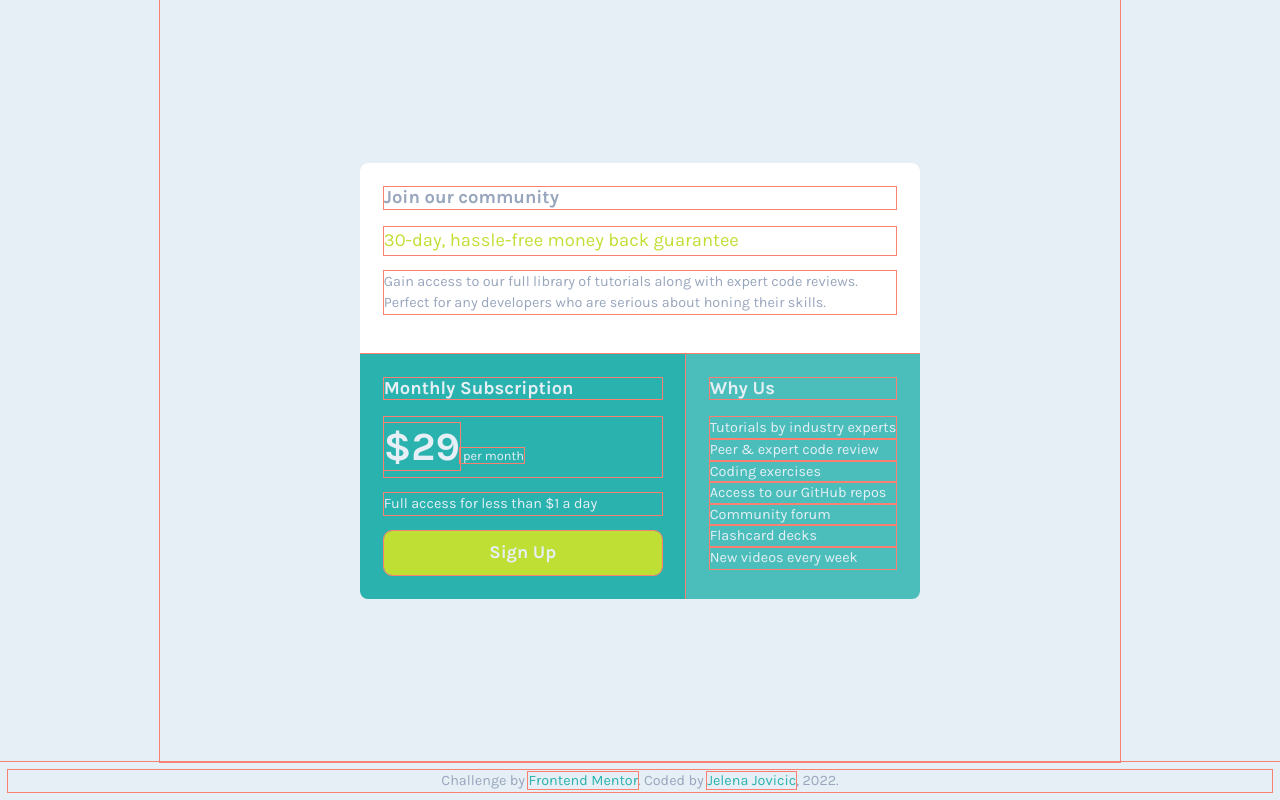
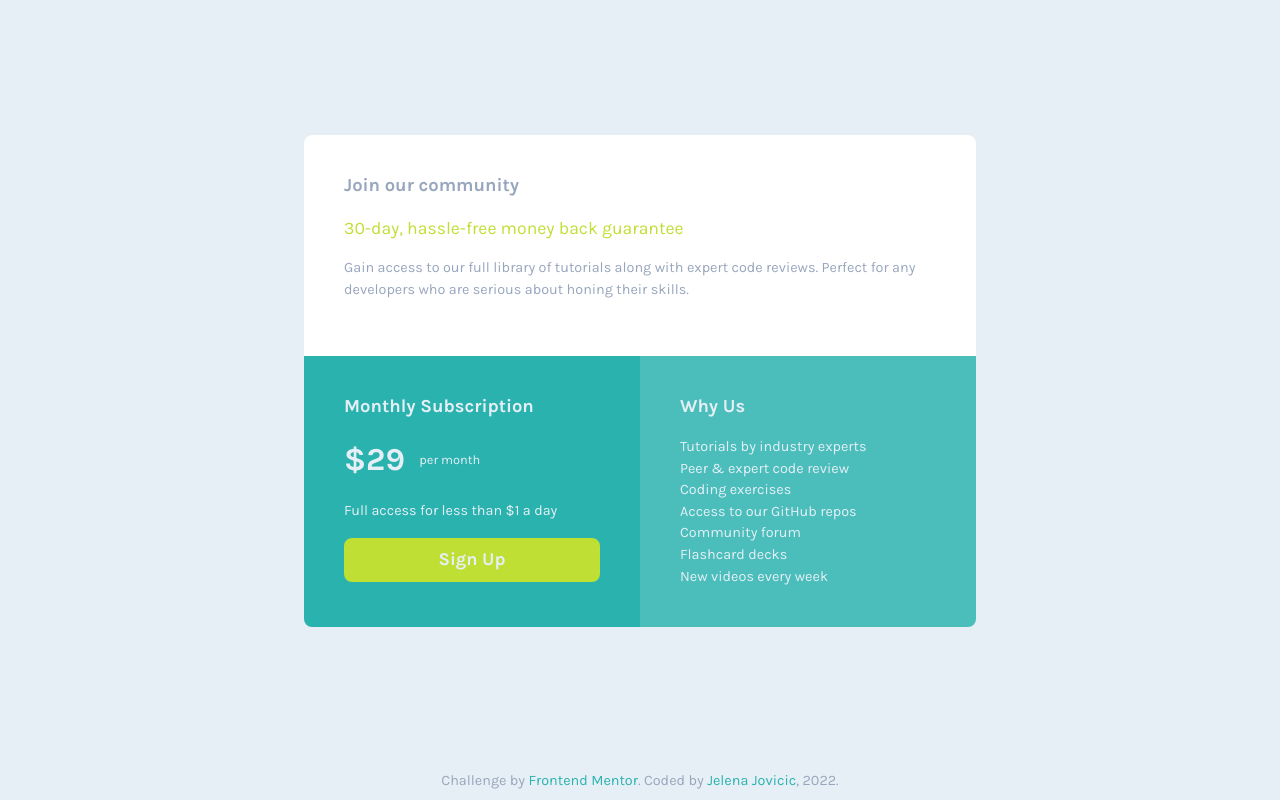
Before and after one commit to je-jo/single-price-grid-component, a plain HTML site: page index.html in a window 1280 px wide. Drawn offline with Linux system fonts and the light colour scheme.

Commit message:
Fix unequal width grid cells (paragraph max-width)

```diff
--- a/assets/css/styles.css
+++ b/assets/css/styles.css
@@ -9,11 +9,11 @@
 * {
     margin: 0;
     padding: 0;
-    outline: 1px solid salmon;
+    /* outline: 1px solid salmon; */
 }
 
 :focus {
-    outline: 2px solid var(--clr-primary-strong);
+    outline: 2px solid var(--clr-secondary);
     outline-offset: 2px;
     transition: var(--transition);
 }
@@ -48,7 +48,7 @@ html {
     --clr-secondary: hsl(71, 73%, 54%);
     --fs-h2: 1.15rem;
     --fs-text: 0.9rem;
-    --fs-lead: 1.15rem;
+    --fs-lead: 1.1rem;
     --border-radius: 8px;
     --transition: ease background-color .2s;
     /* --box-shadow: 0 3px 5px rgba(0, 0, 0, 0.28); */
@@ -67,15 +67,14 @@ body {
     text-rendering: optimizeSpeed;
     background-color: var(--clr-light);
     color: var(--clr-dark);
-
 }
 
 main {
-    width: min(100%, 60rem);
+    width: min(100%, 45rem);
     margin: 0 auto;
     padding: 1.5rem;
     flex-grow: 1;
-    display:grid;
+    display: grid;
     place-items: center;
 }
 
@@ -110,24 +109,31 @@ footer {
 }
 
 .container--grid>* {
-    padding: 1.5rem;
+    padding: 2.5rem;
 }
 
-.container--grid > div:nth-child(2) {
+.container--grid>div:nth-child(2) {
     background-color: var(--clr-primary);
     color: var(--clr-light);
 }
 
-.container--grid > div:nth-child(3) {
+.container--grid>div:nth-child(3) {
     background-color: hsl(179, 47%, 52%);
     color: var(--clr-light);
 }
 
-@media screen and (min-width: 40rem) {
-    .container--grid > div:nth-child(1) {
+@media screen and (min-width: 43rem) {
+    .container--grid>div:nth-child(1) {
         grid-column: span 2;
     }
 }
+
+.container--flex-center {
+    display: flex;
+    align-items: center;
+    gap: 1em;
+}
+
 
 
 
@@ -148,7 +154,6 @@ li {
 
 main p {
     margin: 0 0 1rem;
-    max-width: 60ch;
 }
 
 .lead {
@@ -157,7 +162,7 @@ main p {
 }
 
 .large {
-    font-size: 2.5rem;
+    font-size: 2rem;
     font-weight: 700;
 }
 
@@ -201,18 +206,10 @@ a:hover {
     cursor: pointer;
 }
 
-.btn--alt {
+.btn:hover {
     background-color: var(--clr-light);
     color: var(--clr-primary);
-}
-
-.btn:hover {
-    background-color: var(--clr-primary-strong)
-}
-
-.btn--alt:hover {
-    background-color: var(--clr-primary);
-    color: var(--clr-light);
+    border-color: var(--clr-secondary);
 }
 
 /*card*/
@@ -228,6 +225,8 @@ a:hover {
     box-shadow: var(--box-shadow);
 }
 
+/* list */
+
 ul {
     list-style: none;
 }
--- a/index.html
+++ b/index.html
@@ -6,7 +6,6 @@
     <meta http-equiv="X-UA-Compatible" content="IE=edge">
     <meta name="viewport" content="width=device-width, initial-scale=1.0">
     <link rel="icon" type="image/png" sizes="32x32" href="assets/images/favicon-32x32.png">
-
     <link rel="stylesheet" href="assets/css/styles.css">
     <script src="assets/js/script.js" defer></script>
     <link rel="preconnect" href="https://fonts.googleapis.com">
@@ -29,10 +28,8 @@
             </div>
             <div>
                 <h2>Monthly Subscription</h2>
-                <p><span class="large">&dollar;29</span><span class="small"> per month</span></p>
-
+                <p class="container--flex-center"><span class="large">&dollar;29</span><span class="small"> per month</span></p>
                 <p>Full access for less than &dollar;1 a day</p>
-
                 <button class="btn">Sign Up</button>
             </div>
             <div>
@@ -48,9 +45,7 @@
                 </ul>
             </div>
         </div>
-
     </main>
-
     <footer>
         <p>Challenge by <a href="https://www.frontendmentor.io?ref=challenge" target="_blank">Frontend Mentor</a>. Coded
             by <a href="https://github.com/je-jo">Jelena Jovicic</a>, 2022.</p>
```
